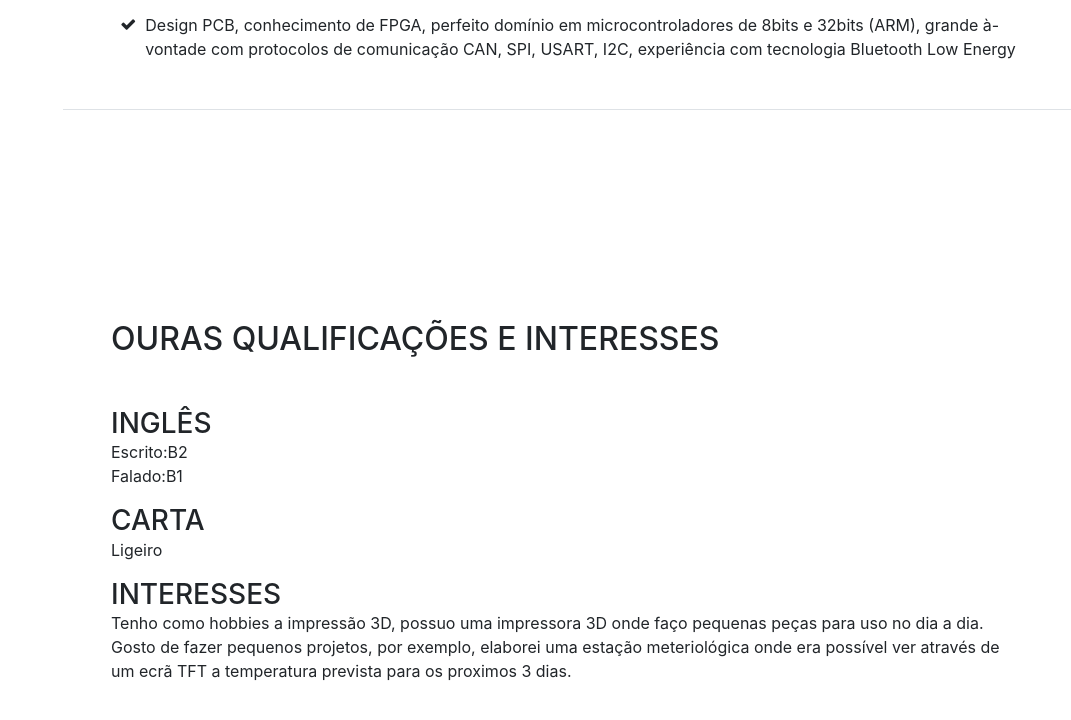
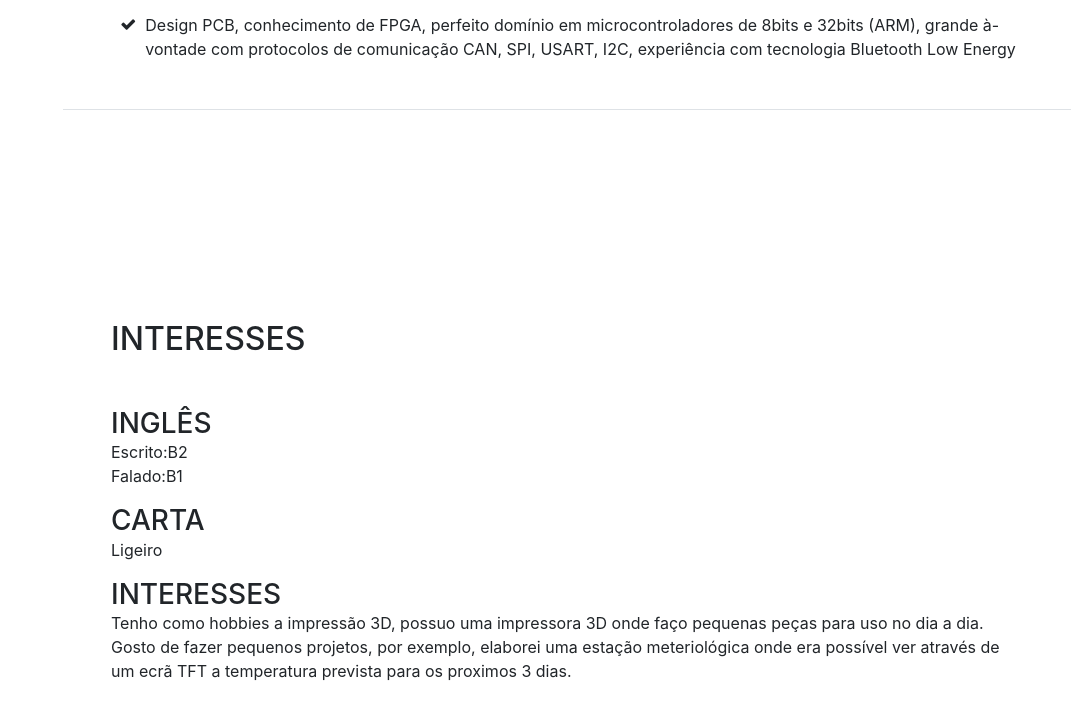
Before and after one commit to flv1991/flv1991.github.io, a website with bundled scripts: page index.html in a window 1280 px wide. Shown: the part 4325-5045 px from the top of the page, without its empty margins (209-1280 px from the left). Built offline with nearby package versions, Linux system fonts and the light colour scheme; a web font is replaced by a local one.

Commit message:
small comit

```diff
--- a/index.html
+++ b/index.html
@@ -339,7 +339,7 @@
 
       <section class="resume-section p-3 p-lg-5 d-flex flex-column" id="interests">
         <div class="my-auto">
-          <h2 class="mb-5">Ouras Qualificações e Interesses</h2>
+          <h2 class="mb-5">Interesses</h2>
 
 			  <h3 class="mb-0">Inglês</h3>
 				Escrito:B2
```
